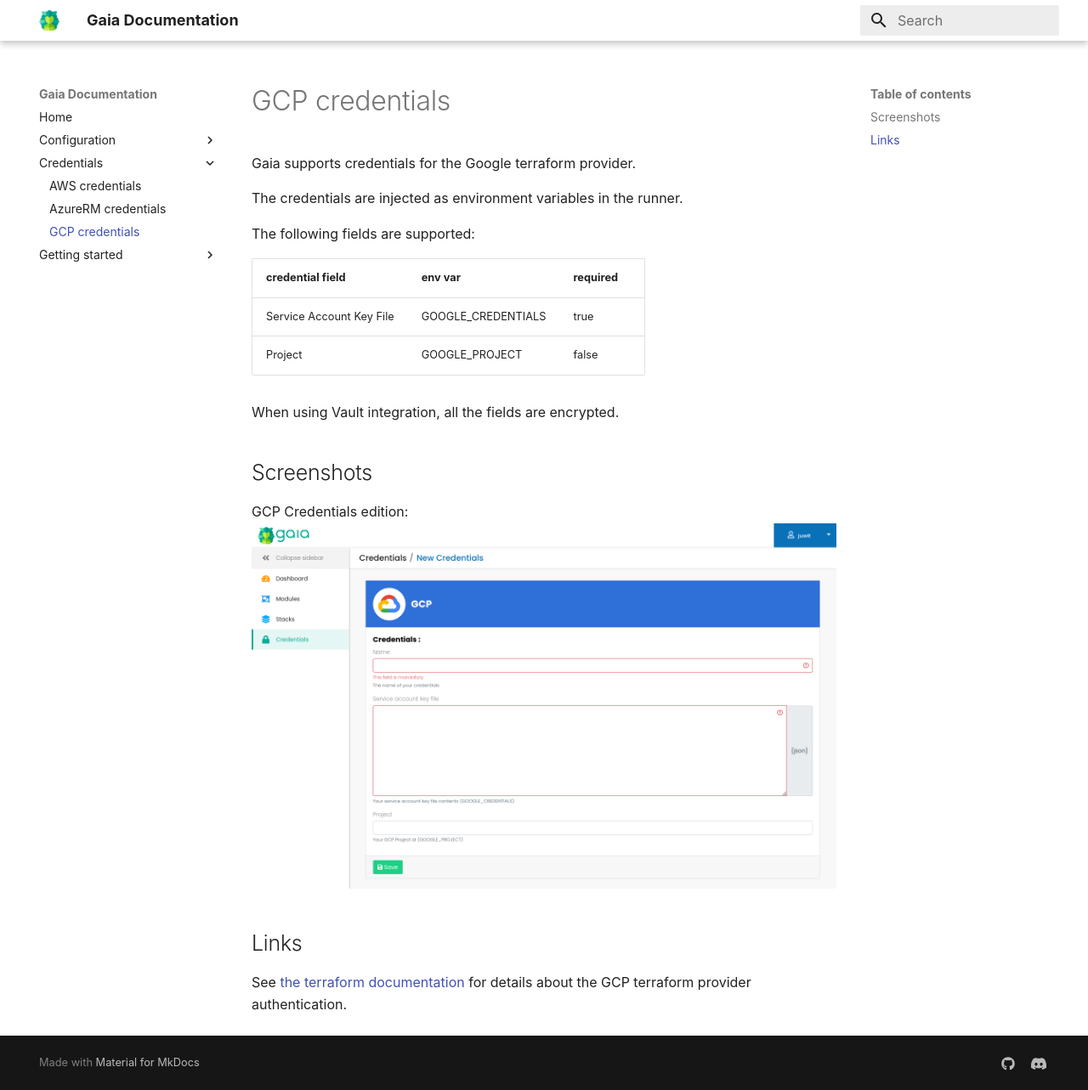
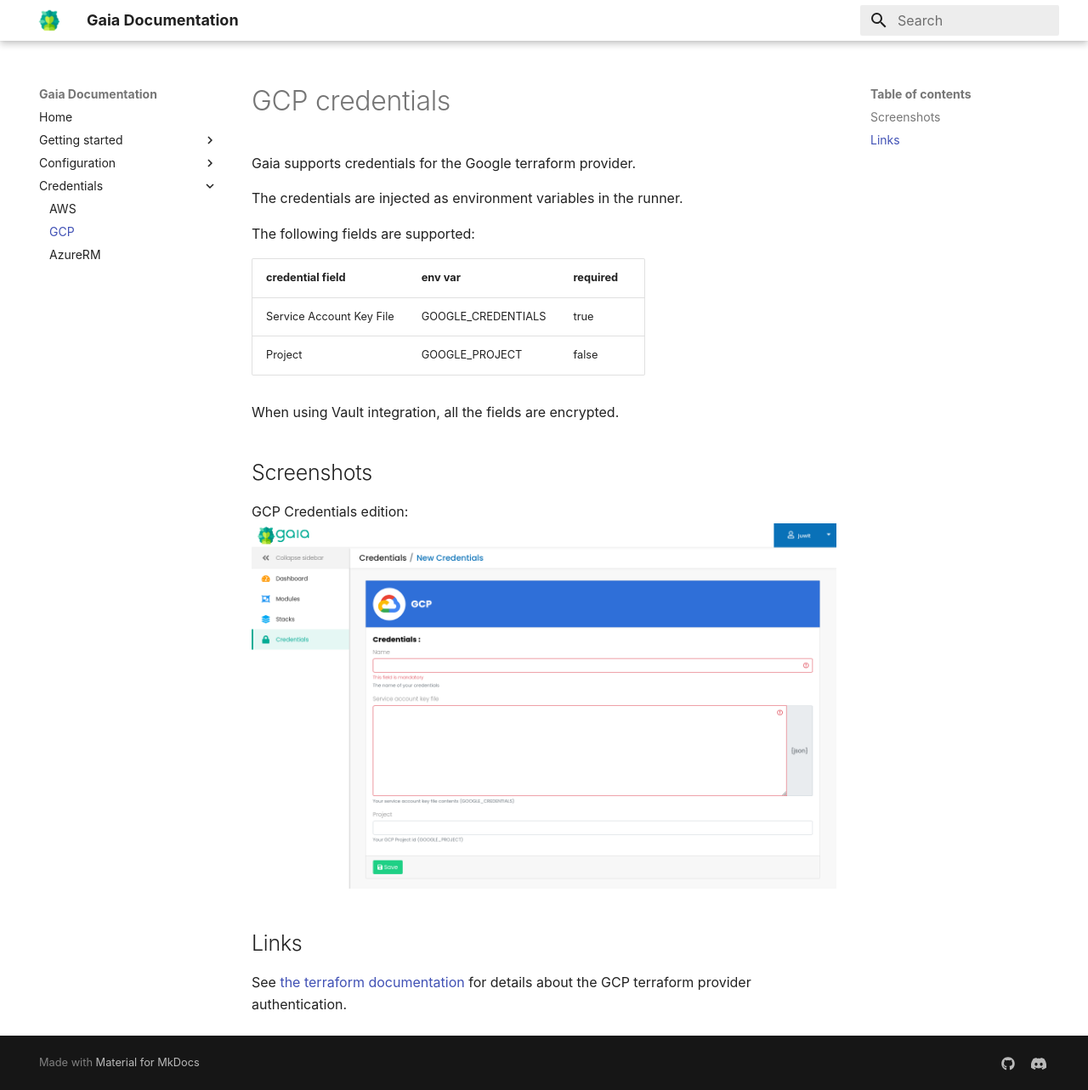
Before and after one commit to gaia-app/docs, an MkDocs documentation site: the page built from content/credentials/gcp.md, in a window 1280 px wide and 1283 px high. Shown: the whole window at 85% size. Built offline with MkDocs 1.6.1 and Material for MkDocs 9.7.7, drawn with Linux system fonts in a browser that asks for light colours; some of the changed lines change nothing that is shown.

Commit message:
🔧 : setup better navigation

```diff
--- a/mkdocs.yml
+++ b/mkdocs.yml
@@ -12,6 +12,21 @@
   logo: assets/gaia_32.png
   favicon: assets/favicon.ico
   font: false
+  features:
+    - navigation.indexes
+
+nav:
+  - index.md
+  - Getting started:
+    - getting-started/concepts.md
+    - getting-started/quick-start.md
+  - Configuration:
+    - configuration/database-configuration.md
+    - configuration/runner-configuration.md
+  - Credentials:
+    - AWS: credentials/aws.md
+    - GCP: credentials/gcp.md
+    - AzureRM: credentials/azurerm.md
 
 extra:
   social:
```
